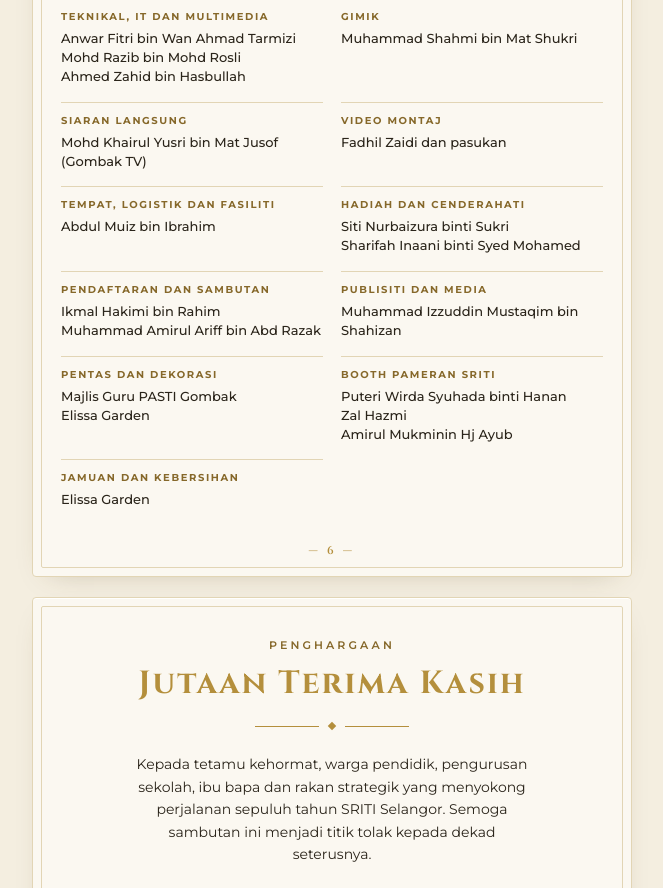
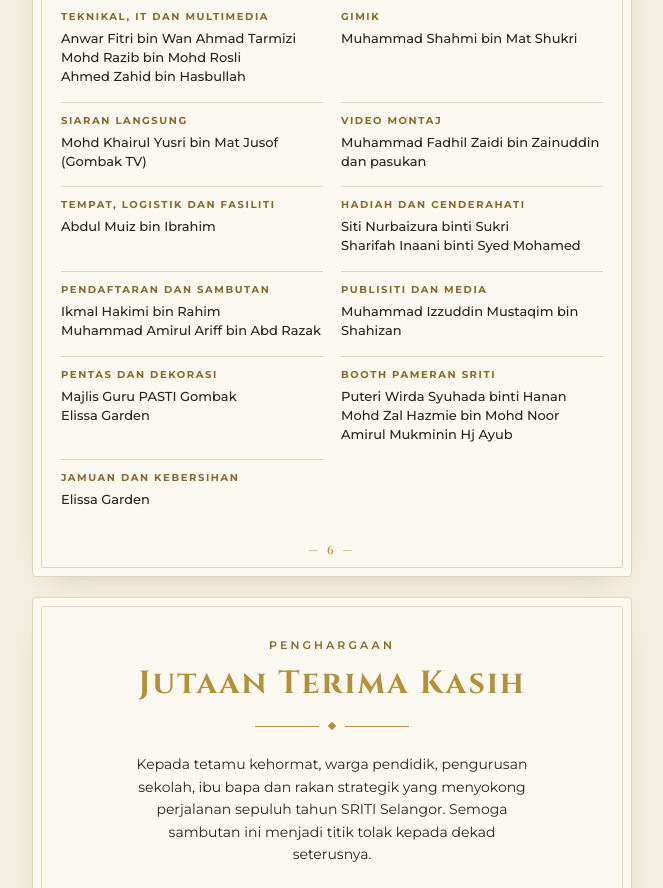
Before and after one commit to anwarnursi/buku-program-sedekad-sriti, a plain HTML site: page index.html in a window 1280 px wide. Shown: the part 5900-6788 px from the top of the page, without its empty margins (308-971 px from the left). Drawn offline with Linux system fonts and the light colour scheme.

Commit message:
Nama penuh Muhammad Fadhil Zaidi dan Mohd Zal Hazmie
Co-Authored-By: Claude Opus 5.5 <noreply@anthropic.com>

```diff
--- a/index.html
+++ b/index.html
@@ -361,13 +361,13 @@ p{margin:0}
       <div><dt>Teknikal, IT dan Multimedia</dt><dd>Anwar Fitri bin Wan Ahmad Tarmizi<br>Mohd Razib bin Mohd Rosli<br>Ahmed Zahid bin Hasbullah</dd></div>
       <div><dt>Gimik</dt><dd>Muhammad Shahmi bin Mat Shukri</dd></div>
       <div><dt>Siaran Langsung</dt><dd>Mohd Khairul Yusri bin Mat Jusof (Gombak TV)</dd></div>
-      <div><dt>Video Montaj</dt><dd>Fadhil Zaidi dan pasukan</dd></div>
+      <div><dt>Video Montaj</dt><dd>Muhammad Fadhil Zaidi bin Zainuddin<br>dan pasukan</dd></div>
       <div><dt>Tempat, Logistik dan Fasiliti</dt><dd>Abdul Muiz bin Ibrahim</dd></div>
       <div><dt>Hadiah dan Cenderahati</dt><dd>Siti Nurbaizura binti Sukri<br>Sharifah Inaani binti Syed Mohamed</dd></div>
       <div><dt>Pendaftaran dan Sambutan</dt><dd>Ikmal Hakimi bin Rahim<br>Muhammad Amirul Ariff bin Abd Razak</dd></div>
       <div><dt>Publisiti dan Media</dt><dd>Muhammad Izzuddin Mustaqim bin Shahizan</dd></div>
       <div><dt>Pentas dan Dekorasi</dt><dd>Majlis Guru PASTI Gombak<br>Elissa Garden</dd></div>
-      <div><dt>Booth Pameran SRITI</dt><dd>Puteri Wirda Syuhada binti Hanan<br>Zal Hazmi<br>Amirul Mukminin Hj Ayub</dd></div>
+      <div><dt>Booth Pameran SRITI</dt><dd>Puteri Wirda Syuhada binti Hanan<br>Mohd Zal Hazmie bin Mohd Noor<br>Amirul Mukminin Hj Ayub</dd></div>
       <div><dt>Jamuan dan Kebersihan</dt><dd>Elissa Garden</dd></div>
     </dl>
     <span class="mukasurat">— 6 —</span>
```
